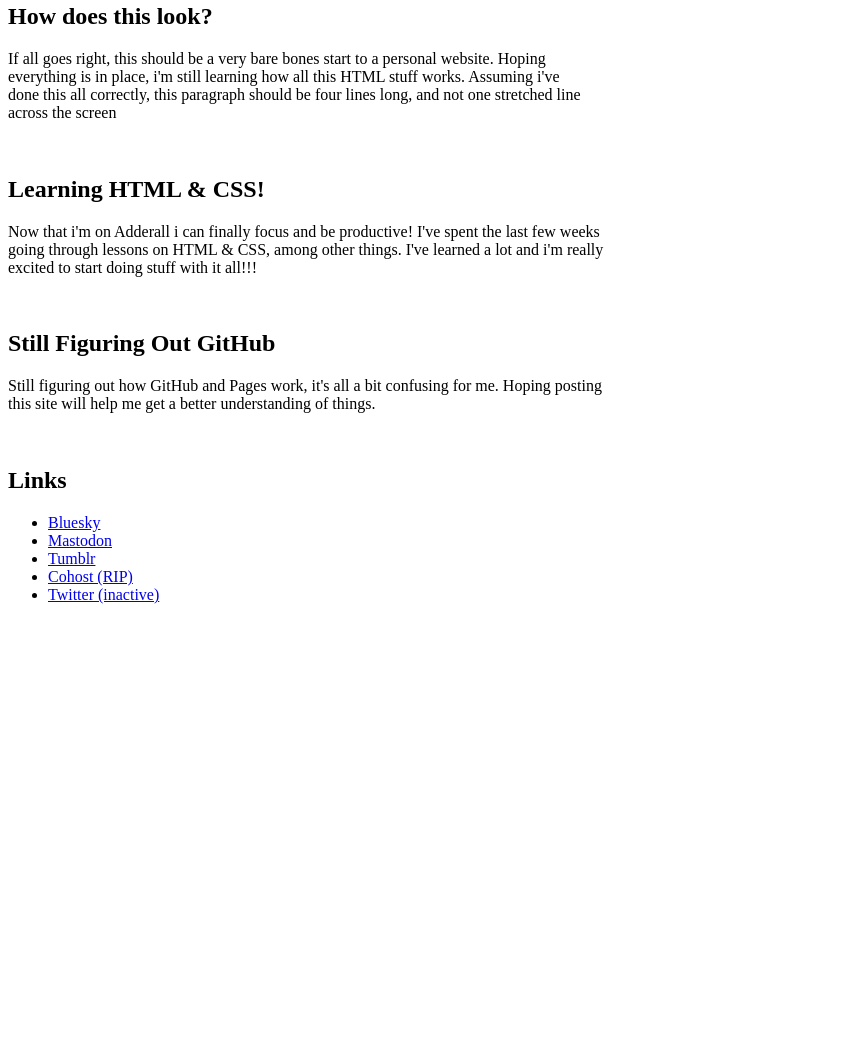
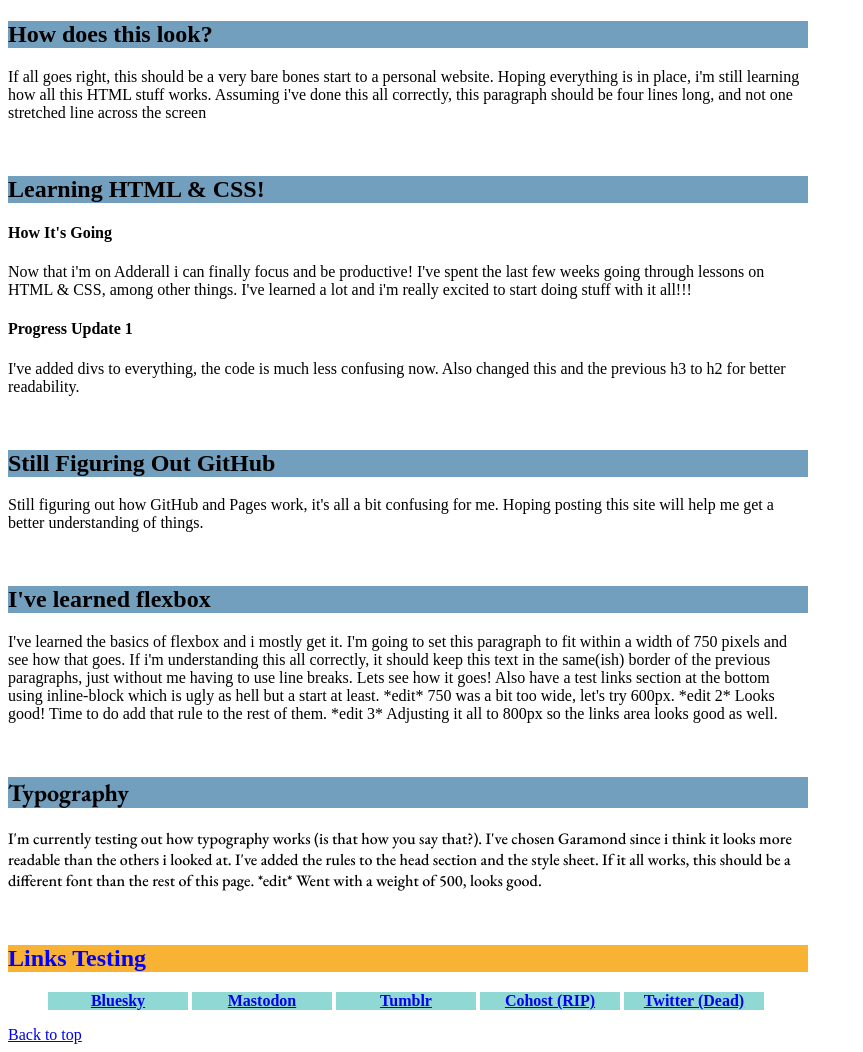
Before and after one commit to NonspecificBird/NonspecificBird.github.io, a plain HTML site: page index.html in a window 1280 px wide. Shown: the part 115-1167 px from the top of the page, without its empty margins (0-863 px from the left). Before the commit the page ends 800 px from the top, so only its background shows below. Drawn offline with nearby package versions, Linux system fonts and the light colour scheme.

Commit message:
Add files via upload

```diff
--- /dev/null
+++ b/Resources/CSS/styles.css
@@ -0,0 +1,31 @@
+h1, h2, h3, h4, h5, h6, p {
+    width: 800px;
+}
+
+#linksTest h2 {
+    color: blue;
+    background-color: rgb(247, 161, 3, 0.8);
+    width: 800px;
+}
+
+#linksTest li {
+    display: inline-block;
+    box-sizing: border-box;
+    background-color: rgb(32, 178, 170, 0.5);
+    font-weight: bold;
+    width: 140px;
+    text-align: center;
+}
+
+p{
+    width: 800px;
+}
+
+.garamond {
+    font-family: "EB Garamond", serif;
+    font-weight: 500;
+  }
+
+  h2 {
+    background-color: rgba(81, 136, 175, 0.8);
+  }
--- a/index.html
+++ b/index.html
@@ -1,27 +1,50 @@
 <!DOCTYPE html>
-
-
 
 <html>
 
 <head>
 <title>Keasti's Test Site</title>
+<link rel="stylesheet" href="Resources/CSS/styles.css" type="text/css">
+<link rel="preconnect" href="https://fonts.googleapis.com">
+<link rel="preconnect" href="https://fonts.gstatic.com" crossorigin>
+<link href="https://fonts.googleapis.com/css2?family=EB+Garamond:ital,wght@0,400..800;1,400..800&display=swap" rel="stylesheet">
 </head>
 
   <body>
+    <div id="section-1">
       <h1>Keasti's Test Site</h1>
+      <br><br>
+      <h2>How does this look?</h2>
+      <p>If all goes right, this should be a very bare bones start to a personal website. Hoping  everything is in place, i'm still learning how all this HTML stuff works. Assuming i've done this all correctly, this paragraph should be four lines long, and not one stretched line across the screen</p>
+    </div>
     <br>
-    <h2>How does this look?</h2>
-      <p>If all goes right, this should be a very bare bones start to a personal website. Hoping <br> everything is in place, i'm still learning how all this HTML stuff works. Assuming i've <br>done this all correctly, this paragraph should be four lines long, and not one stretched line<br> across the screen</p>
+    <div id="section-2">
+      <h2>Learning HTML & CSS!</h2>
+      <h4>How It's Going</h4>
+      <p>Now that i'm on Adderall i can finally focus and be productive! I've spent the last few weeks going through lessons on HTML & CSS, among other things. I've learned a lot and i'm really excited to start doing stuff with it all!!!</p>
+      <h4>Progress Update 1</h4>
+      <p>I've added divs to everything, the code is much less confusing now. Also changed this and the previous h3 to h2 for better readability.</p>
+    </div>
+    <br>
+    <div id="section-3">
+      <h2>Still Figuring Out GitHub</h2>
+      <p>Still figuring out how GitHub and Pages work, it's all a bit confusing for me. Hoping posting this site will help me get a better understanding of things. </p>
+      </div>
+    <br>
+    <div id="section-4">
+      <h2>I've learned flexbox</h2>
+      <p>I've learned the basics of flexbox and i mostly get it. I'm going to set this paragraph to fit within a width of 750 pixels and see how that goes. If i'm understanding this all correctly, it should keep this text in the same(ish) border of the previous paragraphs, just without me having to use line breaks. Lets see how it goes! Also have a test links section at the bottom using inline-block which is ugly as hell but a start at least. *edit* 750 was a bit too wide, let's try 600px. *edit 2* Looks good! Time to do add that rule to the rest of them. *edit 3* Adjusting it all to 800px so the links area looks good as well. </p>
+    </div>
+    <br>
+    <div id="section-5" class="garamond">
+      <h2>Typography</h2>
+      <p>I'm currently testing out how typography works (is that how you say that?). I've chosen Garamond since i think it looks more readable than the others i looked at. I've added the rules to the head section and the style sheet. If it all works, this should be a different font than the rest of this page.  *edit* Went with a weight of 500, looks good.</p>
+    </div>
     <br>
 
-    <h2>Learning HTML & CSS!</h2>
-    <p>Now that i'm on Adderall i can finally focus and be productive! I've spent the last few weeks <br>going through lessons on HTML & CSS, among other things. I've learned a lot and i'm really <br>excited to start doing stuff with it all!!!</p>
-    <br>
 
-    <h2>Still Figuring Out GitHub</h2>
-    <p>Still figuring out how GitHub and Pages work, it's all a bit confusing for me. Hoping posting <br>this site will help me get a better understanding of things. </p>
-    <br>
+    <!--Old Links Section
+    <div id="links">
     <h2>Links</h2>
       <ul>
         <li><a href="https://bsky.app/profile/keasti.gay" target="_blank">Bluesky</a> </li>
@@ -30,6 +53,25 @@
         <li><a href="https://cohost.org/NonspecificBird" target="_blank">Cohost (RIP)</a></li>
         <li><a href="https://x.com/NonspecificBird" target="_blank">Twitter (inactive)</a></li>
       </ul>
+    </div>
+     -->
+
+
+    <!--Testing out how flexbox works-->
+    <div id="linksTest">
+      <h2>Links Testing</h2>
+      <ul>
+        <li><a href="https://bsky.app/profile/keasti.gay" target="_blank">Bluesky</a> </li>
+        <li><a href="https://bark.lgbt/@keasti" target="_blank">Mastodon</a></li>
+        <li><a href="https://www.tumblr.com/nonspecific-bird" target="_blank">Tumblr</a></li>
+        <li><a href="https://cohost.org/NonspecificBird" target="_blank">Cohost (RIP)</a></li>
+        <li><a href="https://x.com/NonspecificBird" target="_blank">Twitter (Dead)</a></li>
+      </ul>
+    </div>
 
   </body>
+
+  <footer>
+    <a href="#section-1">Back to top</a>
+  </footer>
 </html>
```
Lines whose indentation alone changed are shown as unchanged.
